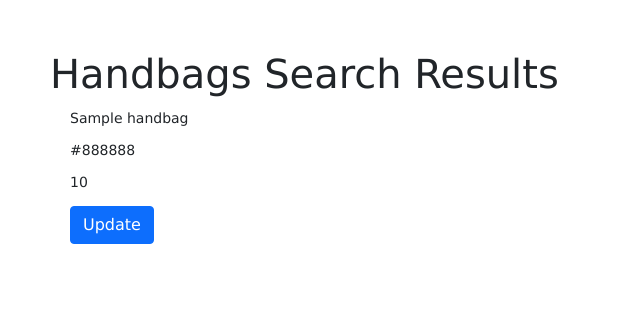
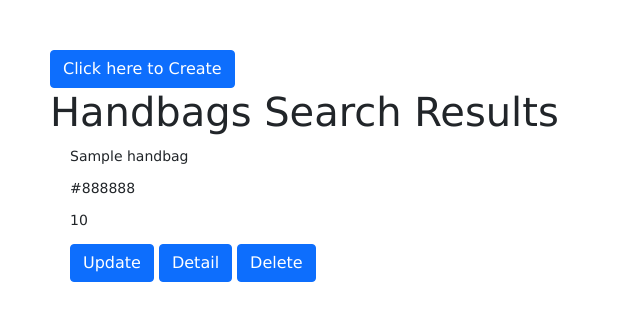
Before and after one commit to divyareddyvanipanta/db56vanipanta, a Node server app: page /handbags/ in a window 1280 px wide. Shown: the top 321 px of the page, without its empty margins (0-640 px from the left). Run offline with Node 20, Linux system fonts and the light colour scheme; tables that the repository leaves empty hold one stand-in row (values such as "Sample post"); some libraries are stand-ins or nearby versions.

Commit message:
added part6

```diff
--- a/views/handbag.pug
+++ b/views/handbag.pug
@@ -1,17 +1,23 @@
 extends layout
 
 block content
+  - let createPage = `dispatch(\"/handbags/create")`
+  button.btn( class="btn-primary ml-1", onclick= createPage) Click here to Create
   h1= title
   - let results = theHandbags
   div(class="container-fuild")
     div(class="row m-1")
       each result,index in results
         - let destination = `dispatch(\"/handbags/update?id=${result._id}\")`
+        - let detailView = `dispatch(\"/handbags/detail?id=${result._id}\")`
+        - let deleteView = `dispatch(\"/handbags/delete?id=${result._id}\")`
         div(class = "row-sm-2 m-1" id=index onclick=`buy(${index})`)
           p #{result.bag_name}
           p #{result.bag_color}
           p #{result.bag_cost}
           button.btn( class="btn-primary ml-1", onclick= destination) Update
+          button.btn( class="btn-primary ml-1", onclick= detailView, style="margin-left: 5px") Detail
+          button.btn( class="btn-primary ml-1", onclick= deleteView, style="margin-left: 5px") Delete
 
   script.
     function buy(element){
```
